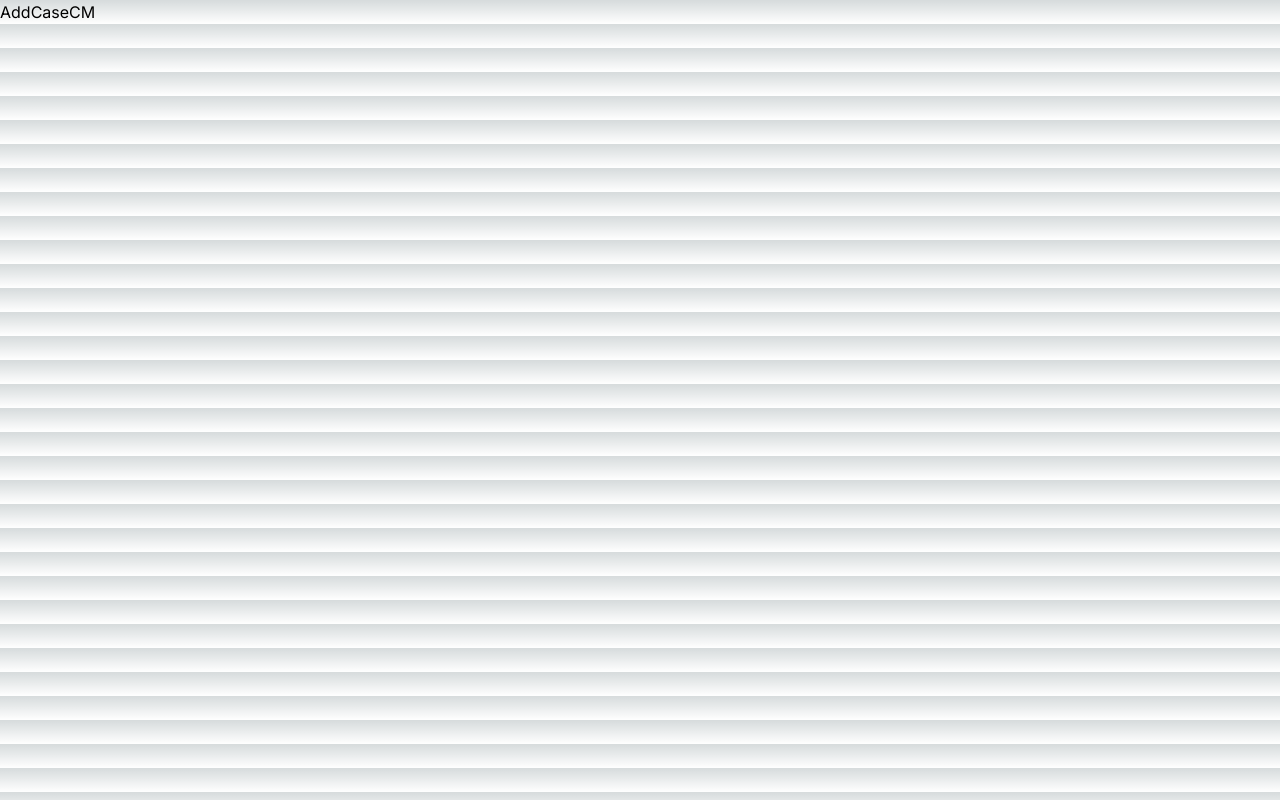
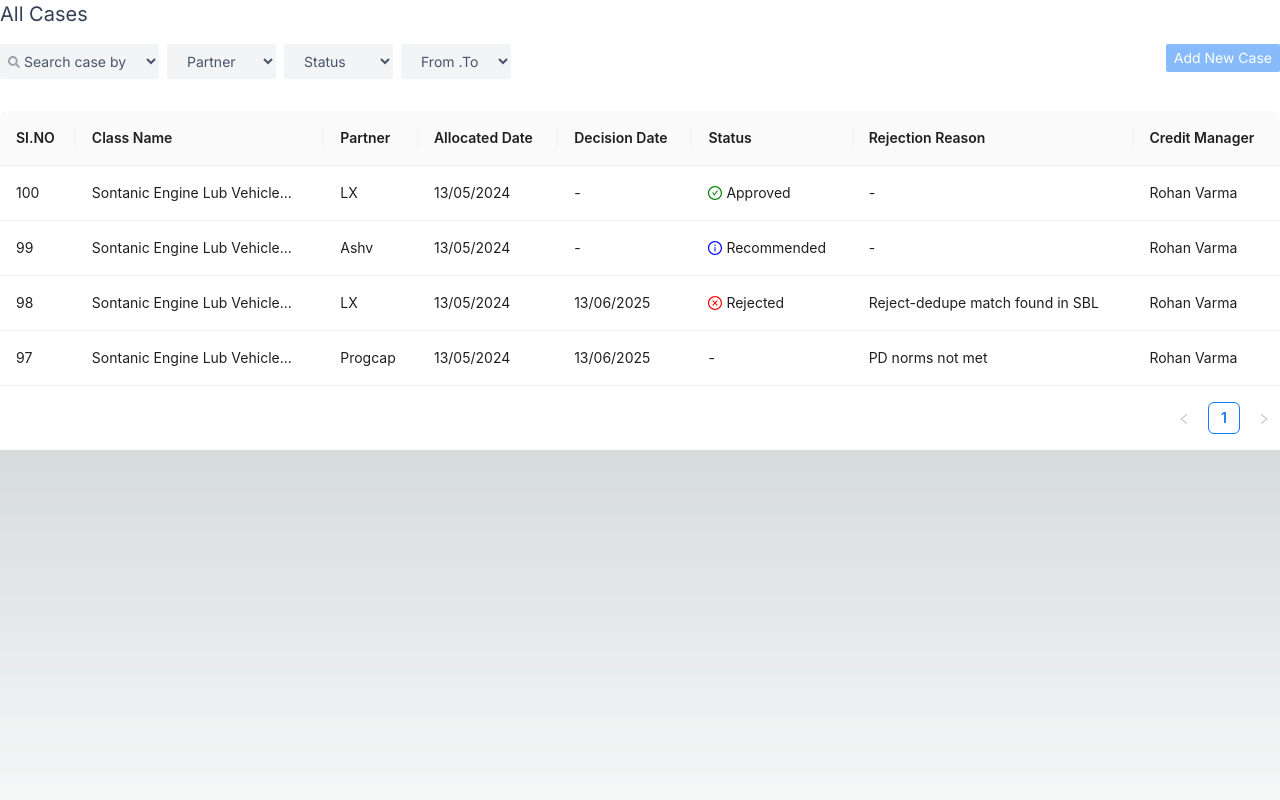
Before and after one commit to bytup/testnextjs, a Next.js app: page /add-case-cm in a window 1280 px wide. Built offline with nearby package versions, Linux system fonts and the light colour scheme.

Commit message:
" created table"

```diff
--- a/package.json
+++ b/package.json
@@ -10,9 +10,11 @@
   },
   "dependencies": {
     "antd": "^5.17.3",
+    "build": "^0.1.4",
     "next": "14.2.3",
     "react": "^18",
-    "react-dom": "^18"
+    "react-dom": "^18",
+    "react-icons": "^5.2.1"
   },
   "devDependencies": {
     "eslint": "^8",
--- a/src/components/addCaseCM/AddCaseCM.jsx
+++ b/src/components/addCaseCM/AddCaseCM.jsx
@@ -1,9 +1,167 @@
-import React from 'react'
+"use client";
+import React from "react";
+import { Table } from "antd";
+import { Dropdown, Input } from "./InputCards";
+import {
+  CheckCircleOutlined,
+  InfoCircleOutlined,
+  CloseCircleOutlined,
+} from "@ant-design/icons";
 
-const AddCaseCM = () => {
-  return (
-    <div>AddCaseCM</div>
-  )
-}
-
-export default AddCaseCM
+const columns = [
+  {
+    title: "SI.NO",
+    dataIndex: "SINO",
+  },
+  {
+    title: " Class Name",
+    dataIndex: "name",
+    render: (text) => <a>{text}</a>,
+  },
+  {
+    title: "Partner",
+    className: "column-money",
+    dataIndex: "Partner",
+    align: "left",
+  },
+  {
+    title: "Allocated Date",
+    dataIndex: "date",
+  },
+  {
+    title: "Decision Date",
+    dataIndex: "enddate",
+  },
+  {
+    title: "Status",
+    dataIndex: "status",
+    key: "status",
+    render: (status) => {
+      switch (status) {
+        case "approved":
+          return (
+            <span>
+              <CheckCircleOutlined style={{ color: "green" }} /> Approved
+            </span>
+          );
+        case "recommended":
+          return (
+            <span>
+              <InfoCircleOutlined style={{ color: "blue" }} /> Recommended
+            </span>
+          );
+        case "rejected":
+          return (
+            <span>
+              <CloseCircleOutlined style={{ color: "red" }} /> Rejected
+            </span>
+          );
+        default:
+          return <span>{status}</span>;
+      }
+    },
+  },
+  {
+    title: "Rejection Reason",
+    dataIndex: "reason",
+  },
+  {
+    title: "Credit Manager",
+    dataIndex: "manager",
+  },
+];
+const data = [
+  {
+    key: "1",
+    SINO: "100",
+    name: "Sontanic Engine Lub Vehicle...",
+    Partner: "LX",
+    date: "13/05/2024",
+    enddate: "-",
+    status: "approved",
+    reason: "-",
+    manager: "Rohan Varma",
+  },
+  {
+    key: "2",
+    SINO: "99",
+    name: "Sontanic Engine Lub Vehicle...",
+    Partner: "Ashv",
+    date: "13/05/2024",
+    enddate: "-",
+    status: "recommended",
+    reason: "-",
+    manager: "Rohan Varma",
+  },
+  {
+    key: "3",
+    SINO: "98",
+    name: "Sontanic Engine Lub Vehicle...",
+    Partner: "LX",
+    date: "13/05/2024",
+    enddate: "13/06/2025",
+    status: "rejected",
+    reason: "Reject-dedupe match found in SBL",
+    manager: "Rohan Varma",
+  },
+  {
+    key: "4",
+    SINO: "97",
+    name: "Sontanic Engine Lub Vehicle...",
+    Partner: "Progcap",
+    date: "13/05/2024",
+    enddate: "13/06/2025",
+    status: "-",
+    reason: "PD norms not met",
+    manager: "Rohan Varma",
+  },
+];
+const options = [
+  { value: "Search case by", label: "Search case by" },
+  { value: "option1", label: "Option 1" },
+  { value: "option2", label: "Option 2" },
+  { value: "option3", label: "Option 3" },
+];
+const partner = [
+  { value: "Partner", label: "Partner" },
+  { value: "option1", label: "Option 1" },
+  { value: "option2", label: "Option 2" },
+  { value: "option3", label: "Option 3" },
+];
+const status = [
+  { value: "Status", label: "Status" },
+  { value: "option1", label: "Option 1" },
+  { value: "option2", label: "Option 2" },
+  { value: "option3", label: "Option 3" },
+];
+const from = [
+  { value: "From .To", label: "From .To" },
+  { value: "option1", label: "Option 1" },
+  { value: "option2", label: "Option 2" },
+  { value: "option3", label: "Option 3" },
+];
+const AddCaseCM = () => (
+  <div className=" bg-white">
+    <h2 className=" bg-white text-slate-700 text-xl">All Cases</h2>
+    <div className=" flex justify-between bg-white mt-4 mb-8">
+      <div className=" flex gap-2">
+        <Dropdown options={options} />
+        <Input options={partner} />
+        <Input options={status} />
+        <Input options={from} />
+      </div>
+      <div>
+        <button className=" bg-blue-400 text-white px-2 py-1 rounded-sm text-sm opacity-75">
+          Add New Case
+        </button>
+      </div>
+    </div>
+    <Table
+      columns={columns}
+      dataSource={data}
+      // title={() => "Header"}
+      // footer={() => "Footer"}
+    />
+  </div>
+);
+export default AddCaseCM;
--- /dev/null
+++ b/src/components/addCaseCM/InputCards.jsx
@@ -0,0 +1,43 @@
+import React from "react";
+import { FaSearch } from "react-icons/fa";
+import { useRef } from "react";
+
+export const Dropdown = ({ options }) => {
+  const selectRef = useRef(null);
+
+  const handleIconClick = () => {
+    selectRef.current.focus();
+  };
+  return (
+    <div className="relative inline-block">
+      <FaSearch
+        className="absolute left-2 top-1/2 text-xs transform -translate-y-1/2 cursor-pointer text-gray-400"
+        onClick={handleIconClick}
+      />
+      <select
+        ref={selectRef}
+        className="pl-5 border-none rounded-sm text-sm bg-gray-100 py-2 px-4 text-slate-600"
+      >
+        {options.map((option, index) => (
+          <option key={index} value={option.value}>
+            {option.label}
+          </option>
+        ))}
+      </select>
+    </div>
+  );
+};
+
+export const Input = ({ options }) => {
+  return (
+    <div className="">
+      <select className=" border-none rounded-sm text-sm bg-gray-100 py-2 px-4 text-ce text-slate-600">
+        {options.map((option, index) => (
+          <option key={index} value={option.value}>
+            {option.label}
+          </option>
+        ))}
+      </select>
+    </div>
+  );
+};
```
Also changed, not shown: 1 other file (tests, documents, lock files or other folders).
